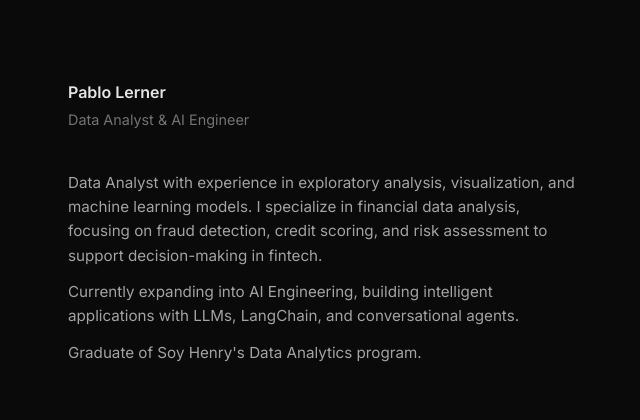
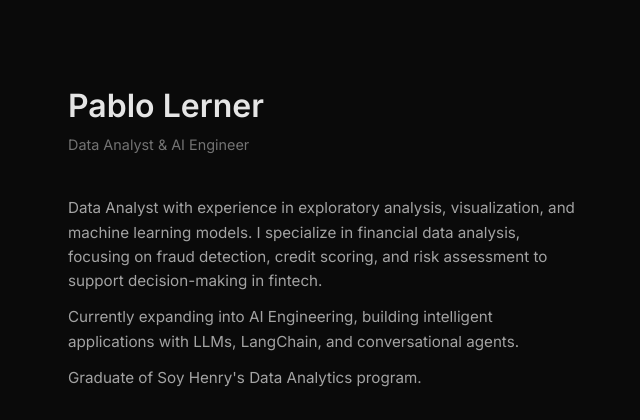
Before and after one commit to emiliacb/pablo-landing, a FastAPI app: page / in a window 1280 px wide. Shown: the top 420 px of the page, without its empty margins (316-956 px from the left). Run offline with FastAPI, Linux system fonts and the light colour scheme.

Commit message:
Increase h1 font size to 2rem
https://claude.ai/code/session_01JQbNLt7WhRYDzdPC6GkTRU

```diff
--- a/static/style.css
+++ b/static/style.css
@@ -37,7 +37,7 @@ header {
 }
 
 h1 {
-  font-size: 1rem;
+  font-size: 2rem;
   font-weight: 600;
   margin-bottom: 2px;
 }
```
